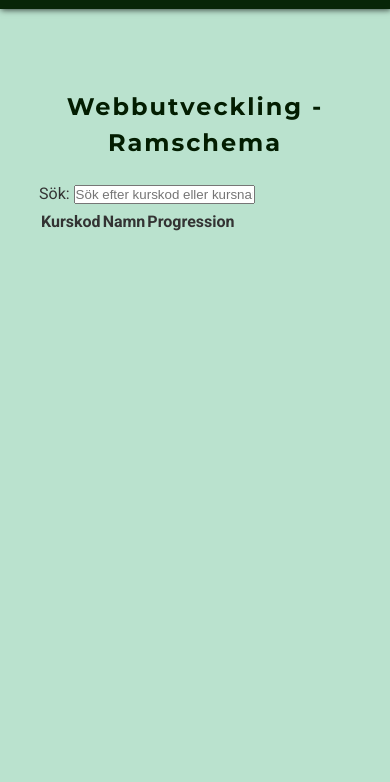
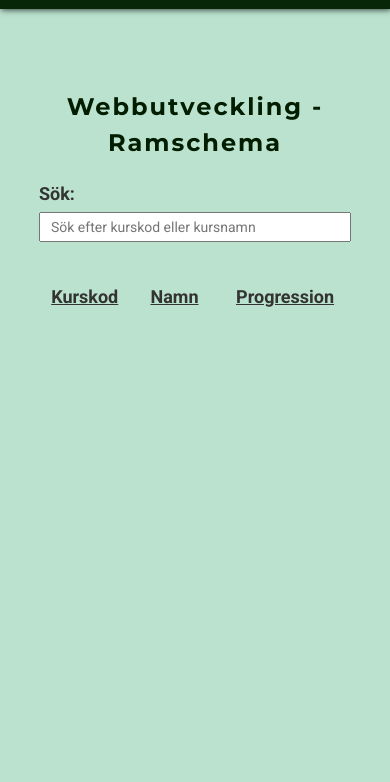
Before and after one commit to iswe2301/DT211G-moment1, a website built with Parcel: page src/courses.html in a window 390 px wide. Shown: the part 62-844 px from the top of the page. Built offline with nearby package versions, Linux system fonts and the light colour scheme; no server answers.

Commit message:
lagt till responsiv styling för tabell.

```diff
--- a/src/css/main.css
+++ b/src/css/main.css
@@ -155,6 +155,65 @@ section p {
     display: none;
 }
 
+/* Visar sök som flex column */
+#search-box {
+    display: flex;
+    flex-direction: column;
+    margin-bottom: 4rem;
+    padding: 0 1rem;
+}
+
+/* Typsnitt till placeholder i input */
+input {
+    height: 3rem;
+    font-family: 'Roboto', Helvetica, Arial, sans-serif;
+    font-size: 1.4rem;
+    padding: 0 1rem;
+    margin-top: 0.5rem;
+}
+
+/* Label storlek och fetstil */
+label {
+    font-size: 1.8rem;
+    font-weight: 600;
+}
+
+/* Responsiv sektion med maxbredd */
+#scheduele {
+    width: 100%;
+    max-width: 75ch;
+}
+
+/* Responsiv tabell */
+table {
+    width: 100%;
+}
+
+/* Understrukna tabellrubriker, större storlek */
+table th {
+    font-size: 1.8rem;
+    text-decoration: underline;
+    padding-bottom: 0.5rem;
+}
+
+/* Centrerar text i tabelldata */
+table td {
+    padding: 1rem 0;
+    text-align: center;
+}
+
+/* Vänxterställer text för tabellhuvudet namn */
+thead #name {
+    padding: 0 4rem 0.5rem 4rem;
+    text-align: left;
+}
+
+/* Vänsterställer texten för alla td för kursnamn */
+.coursename {
+    text-align: left !important;
+    padding: 1rem 4rem;
+}
+
 /* Styling och position för footer */
 footer {
     width: 100%;
@@ -297,4 +356,17 @@ footer {
         max-width: 30px;
     }
 
+    thead #name {
+        padding: 0 0 0.5rem 2rem;
+    }
+
+    /* Vänsterställer texten för alla td för kursnamn */
+    .coursename {
+        padding: 0 0 1rem 2rem;
+    }
+
+    #search-box {
+        padding: 0;
+    }
+
 }
```
